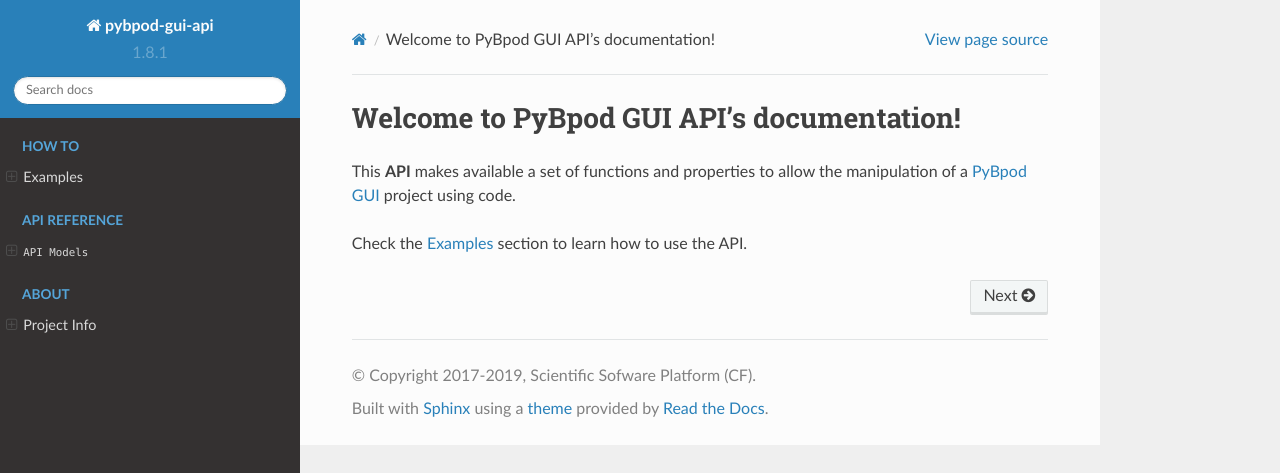
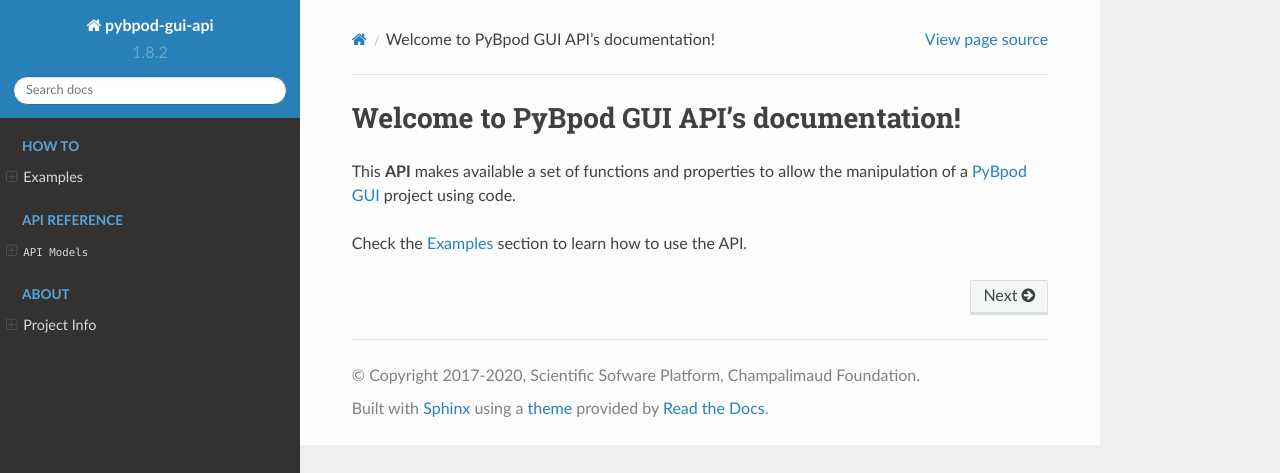
Before and after one commit to pybpod/pybpod-gui-api, a Sphinx documentation site: the page built from docs/source/index.rst, in a window 1280 px wide. Shown: the top 473 px of the page. Built offline with Sphinx 7.4.7 and the Read the Docs theme 2.0.0, drawn with Linux system fonts in a browser that asks for light colours.

Commit message:
Bumpversion: 1.8.1 → 1.8.2

```diff
--- a/docs/source/conf.py
+++ b/docs/source/conf.py
@@ -65,8 +65,8 @@
 
 # General information about the project.
 project = 'pybpod-gui-api'
-copyright = '2017-2019, Scientific Sofware Platform (CF)'
-author = 'Scientific Sofware Platform (CF)'
+copyright = '2017-2020, Scientific Sofware Platform, Champalimaud Foundation'
+author = 'Scientific Sofware Platform, Champalimaud Foundation'
 
 # The version info for the project you're documenting, acts as replacement for
 # |version| and |release|, also used in various other places throughout the
--- a/pybpodgui_api/__init__.py
+++ b/pybpodgui_api/__init__.py
@@ -9,7 +9,7 @@
 import os
 from confapp import conf
 
-__version__ = "1.8.1"
+__version__ = "1.8.2"
 __author__ = "Ricardo Jorge Vieira Ribeiro"
 __credits__ = ["Ricardo Ribeiro", "Carlos Mão de Ferro", 'Luís Teixeira']
 __license__ = "MIT"
```
